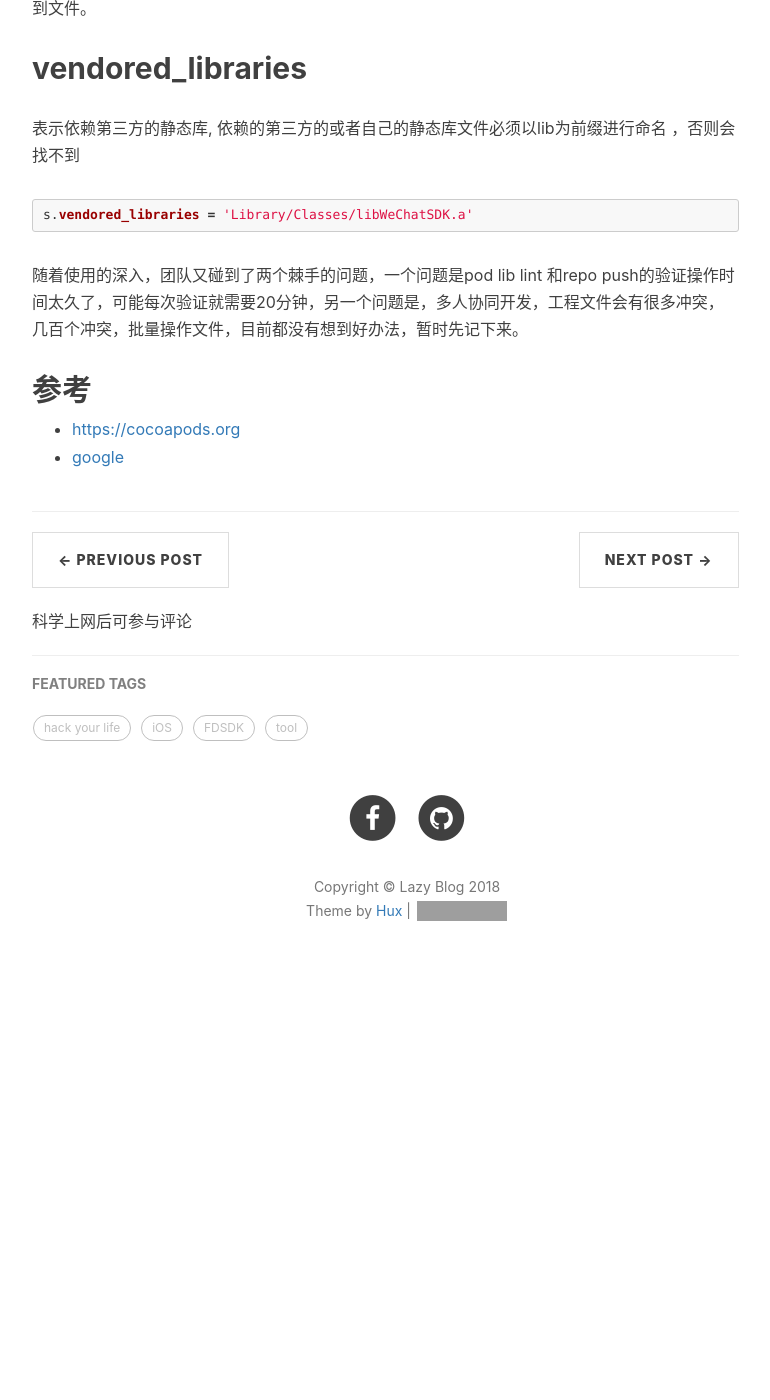
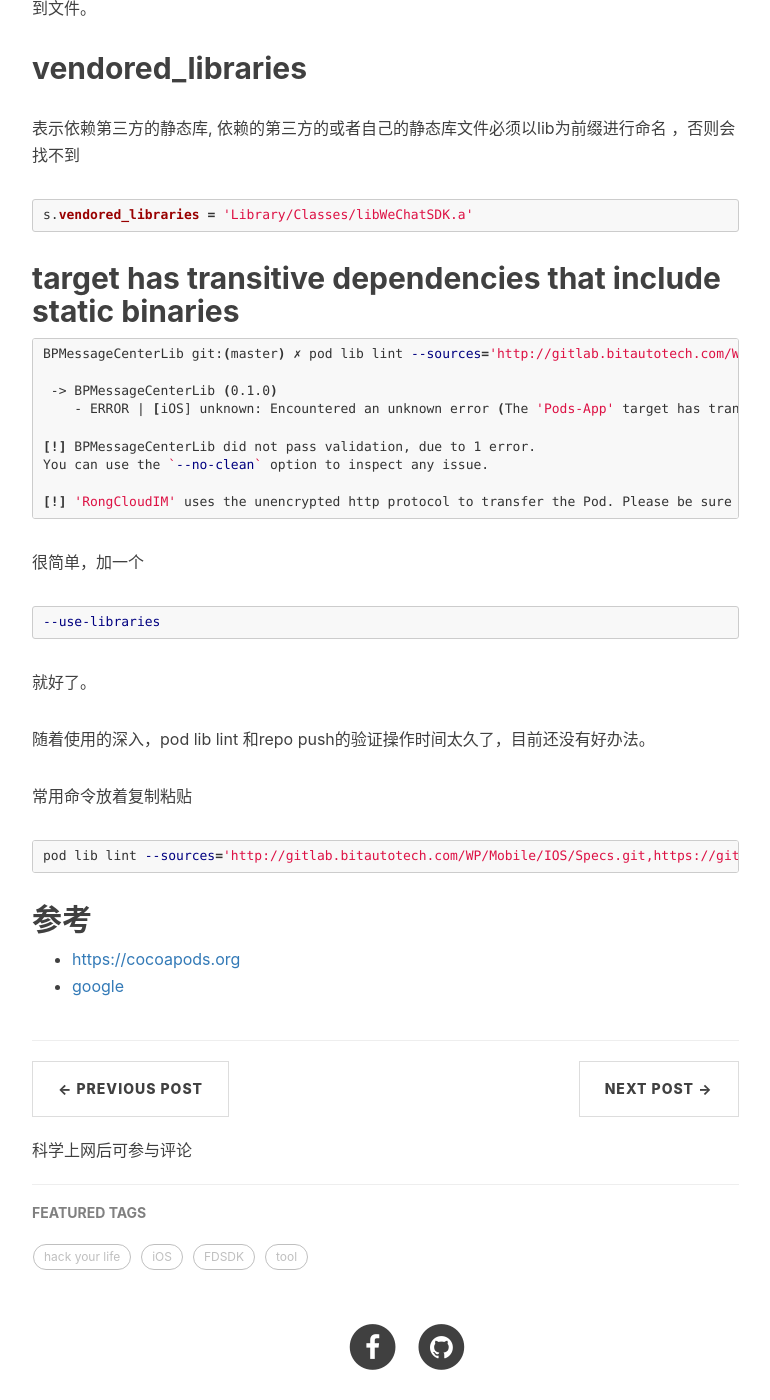
Before and after one commit to toolazytoname/toolazytoname.github.io, a Jekyll site: the page built from _posts/2018-07-04-private-podspec-FAQ.markdown, in a window 1280 px wide and 1400 px high, scrolled down 1749 px. Shown: the whole window, without its empty margins (233-1003 px from the left). Built offline with Jekyll 4.4.1, drawn with Linux system fonts in a browser that asks for light colours; nearby versions of some CDN libraries; comment, search, counter and statistics services are not loaded; before the commit the page ends 2764 px from its top, so only the background shows below that; grey boxes are pictures that could not be loaded.

Commit message:
add 2018-07-04-private-podspec-FAQ.markdown

```diff
--- a/_posts/2018-07-04-private-podspec-FAQ.markdown
+++ b/_posts/2018-07-04-private-podspec-FAQ.markdown
@@ -67,9 +67,45 @@ s.vendored_libraries = 'Library/Classes/libWeChatSDK.a'
 
 
 
+## target has transitive dependencies that include static binaries
 
 
-随着使用的深入，团队又碰到了两个棘手的问题，一个问题是pod lib lint  和repo push的验证操作时间太久了，可能每次验证就需要20分钟，另一个问题是，多人协同开发，工程文件会有很多冲突，几百个冲突，批量操作文件，目前都没有想到好办法，暂时先记下来。
+
+~~~shell
+BPMessageCenterLib git:(master) ✗ pod lib lint --sources='http://gitlab.bitautotech.com/WP/Mobile/IOS/Specs.git,https://github.com/CocoaPods/Specs.git' --allow-warnings
+
+ -> BPMessageCenterLib (0.1.0)
+    - ERROR | [iOS] unknown: Encountered an unknown error (The 'Pods-App' target has transitive dependencies that include static binaries: (/private/var/folders/m6/l5q3hp4d24d4vk4xplkcnhmh0000gn/T/CocoaPods-Lint-20180710-38805-dbfvbq-BPMessageCenterLib/Pods/RongCloudIM/RongCloudIM/RongIMKit.framework, /private/var/folders/m6/l5q3hp4d24d4vk4xplkcnhmh0000gn/T/CocoaPods-Lint-20180710-38805-dbfvbq-BPMessageCenterLib/Pods/RongCloudIM/RongCloudIM/libopencore-amrnb.a, and /private/var/folders/m6/l5q3hp4d24d4vk4xplkcnhmh0000gn/T/CocoaPods-Lint-20180710-38805-dbfvbq-BPMessageCenterLib/Pods/RongCloudIM/RongCloudIM/RongIMLib.framework)) during validation.
+
+[!] BPMessageCenterLib did not pass validation, due to 1 error.
+You can use the `--no-clean` option to inspect any issue.
+
+[!] 'RongCloudIM' uses the unencrypted http protocol to transfer the Pod. Please be sure you're in a safe network with only trusted hosts in there. Please reach out to the library author to notify them of this security issue.
+~~~
+
+
+
+很简单，加一个
+
+~~~shell
+--use-libraries
+~~~
+
+就好了。
+
+
+
+随着使用的深入，pod lib lint  和repo push的验证操作时间太久了，目前还没有好办法。
+
+
+
+常用命令放着复制粘贴
+
+~~~shell
+pod lib lint --sources='http://gitlab.bitautotech.com/WP/Mobile/IOS/Specs.git,https://github.com/CocoaPods/Specs.git' --allow-warnings --use-libraries
+~~~
+
+
 
 
 ## 参考
```
